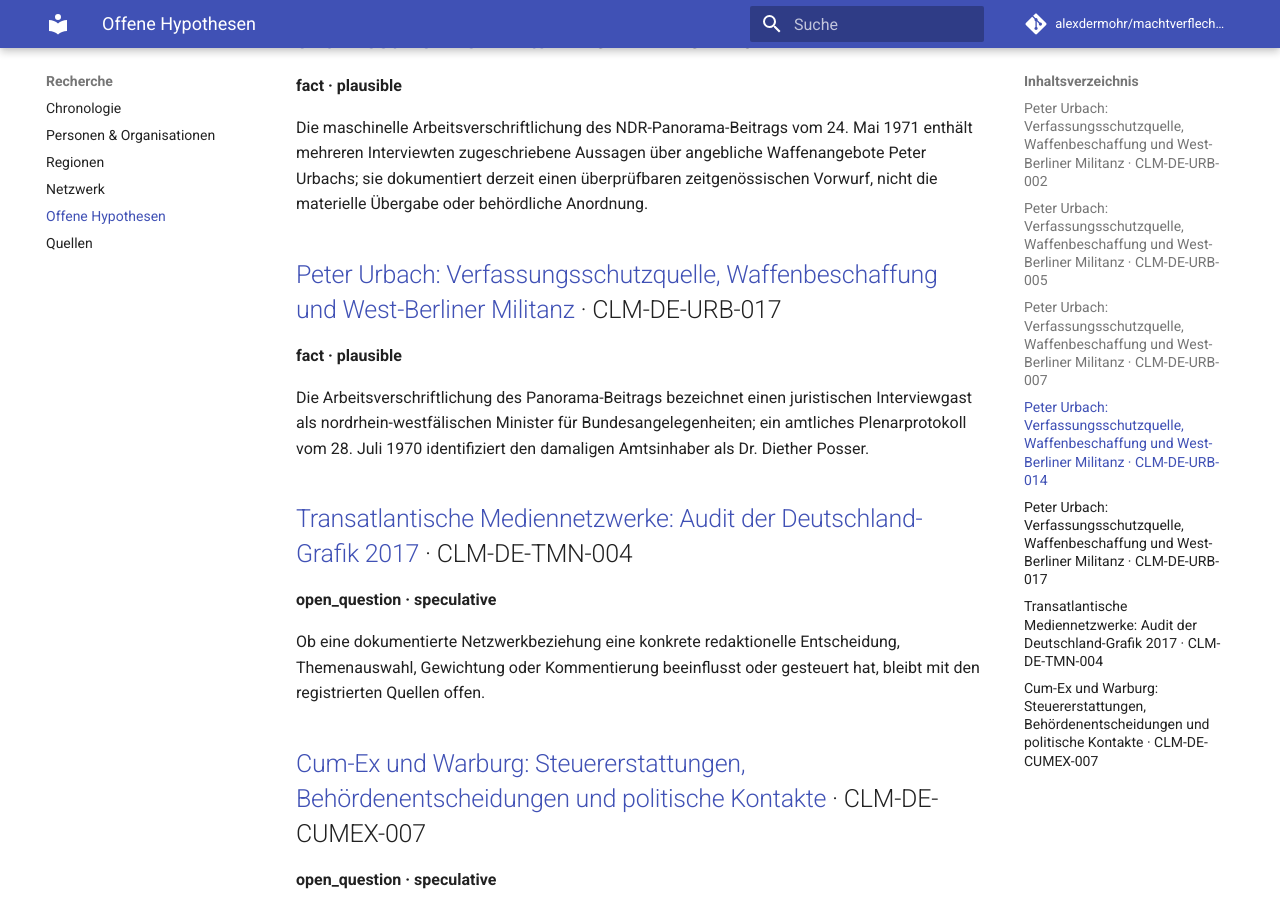
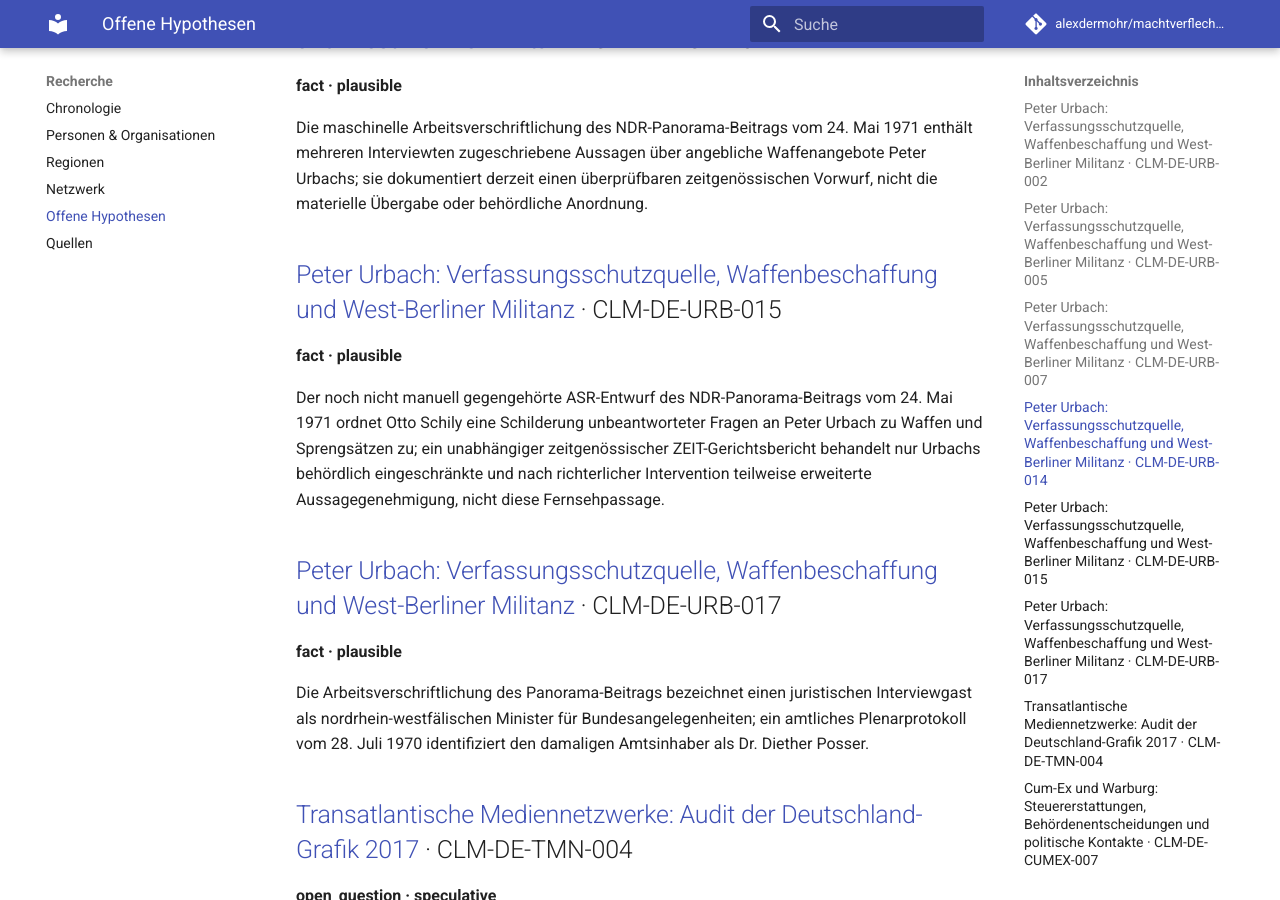
Before and after one commit to alexdermohr/machtverflechtungen, an MkDocs documentation site: the page built from docs/generated/hypotheses.md, in a window 1280 px wide and 900 px high, scrolled down 1116 px. Built offline with MkDocs 1.6.1 and Material for MkDocs 9.7.7, drawn with Linux system fonts in a browser that asks for light colours; comment, search, counter and statistics services are not loaded.

Commit message:
research: downgrade unverified Schily ASR attribution

```diff
--- a/docs/generated/hypotheses.md
+++ b/docs/generated/hypotheses.md
@@ -26,6 +26,12 @@
 
 Die maschinelle Arbeitsverschriftlichung des NDR-Panorama-Beitrags vom 24. Mai 1971 enthält mehreren Interviewten zugeschriebene Aussagen über angebliche Waffenangebote Peter Urbachs; sie dokumentiert derzeit einen überprüfbaren zeitgenössischen Vorwurf, nicht die materielle Übergabe oder behördliche Anordnung.
 
+## [Peter Urbach: Verfassungsschutzquelle, Waffenbeschaffung und West-Berliner Militanz](../faelle/de/peter-urbach-verfassungsschutz.md) · CLM-DE-URB-015
+
+**fact · plausible**
+
+Der noch nicht manuell gegengehörte ASR-Entwurf des NDR-Panorama-Beitrags vom 24. Mai 1971 ordnet Otto Schily eine Schilderung unbeantworteter Fragen an Peter Urbach zu Waffen und Sprengsätzen zu; ein unabhängiger zeitgenössischer ZEIT-Gerichtsbericht behandelt nur Urbachs behördlich eingeschränkte und nach richterlicher Intervention teilweise erweiterte Aussagegenehmigung, nicht diese Fernsehpassage.
+
 ## [Peter Urbach: Verfassungsschutzquelle, Waffenbeschaffung und West-Berliner Militanz](../faelle/de/peter-urbach-verfassungsschutz.md) · CLM-DE-URB-017
 
 **fact · plausible**
```
Also changed, not shown: docs/faelle/de/peter-urbach-verfassungsschutz.md (+8 -8 lines), docs/faelle/index.md (+1 -1 lines), docs/generated/regions.md (+1 -1 lines), docs/generated/timeline.md (+1 -1 lines).
